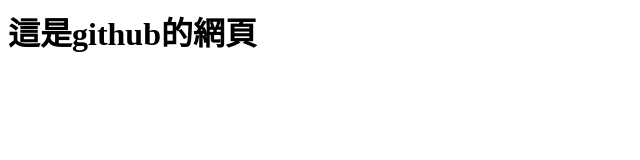
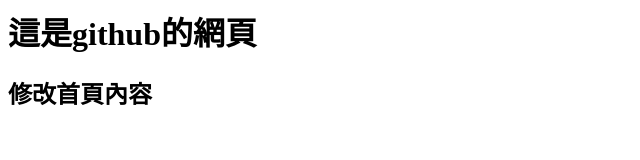
Before and after one commit to jeremyfan-genshin/website, a plain HTML site: page index.html in a window 1280 px wide. Shown: the whole page, without its empty margins (0-640 px from the left). Drawn offline with Linux system fonts and the light colour scheme.

Commit message:
修改首頁內容

```diff
--- a/index.html
+++ b/index.html
@@ -6,5 +6,6 @@
 </head>
 <body>
     <h1>這是github的網頁</h1>
+    <h2>修改首頁內容</h2>
 </body>
 </html>
```
